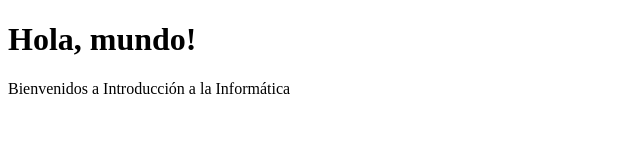
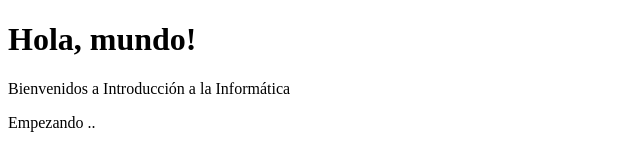
Before and after one commit to stefiMS/room21, a plain HTML site: page index.html in a window 1280 px wide. Shown: the whole page, without its empty margins (0-640 px from the left). Drawn offline with Linux system fonts and the light colour scheme.

Commit message:
add changes

```diff
--- a/index.html
+++ b/index.html
@@ -8,5 +8,6 @@
 <body>
     <h1>Hola, mundo!</h1>
     <p>Bienvenidos a Introducción a la Informática</p>
+    <p>Empezando ..</p>
 </body>
 </html>
```
